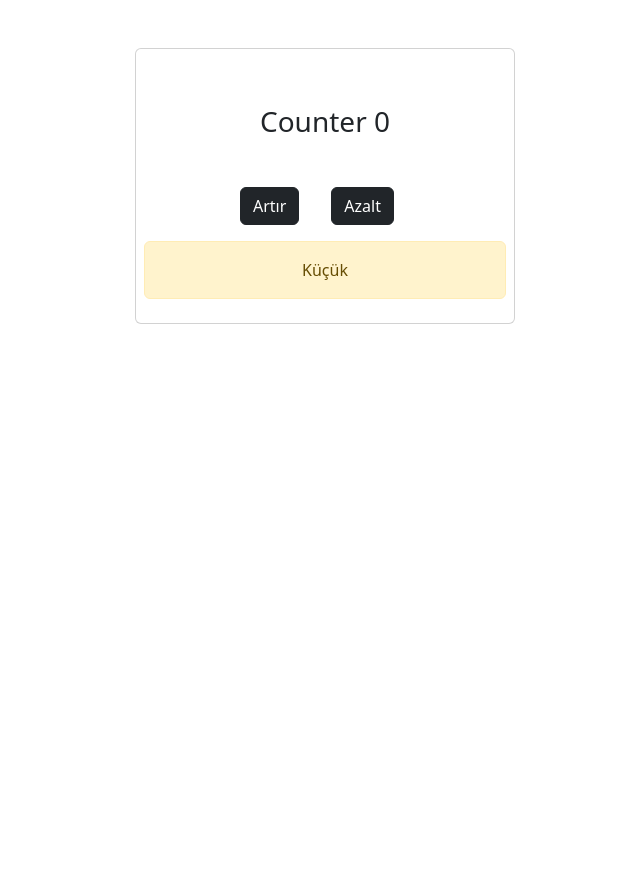
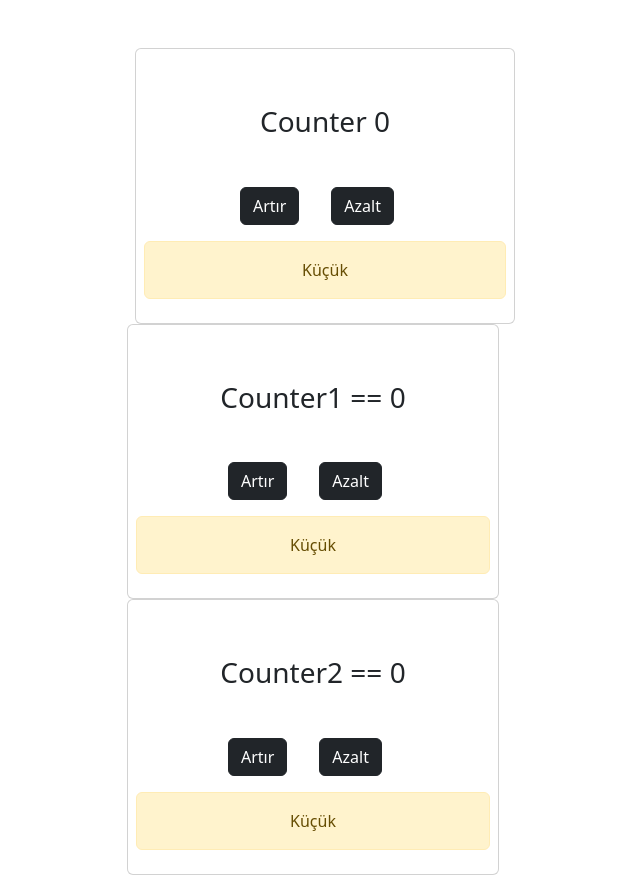
Before and after one commit to bzceval/vuejs-lesson-note, a plain HTML site: page 3-counter-app/index.html in a window 1280 px wide. Shown: the whole page, without its empty margins (315-955 px from the left). Before the commit the page ends 800 px from the top, so only its background shows below. Drawn offline with nearby package versions, Linux system fonts and the light colour scheme.

Commit message:
computed with virtual dom

```diff
--- a/3-counter-app/app.js
+++ b/3-counter-app/app.js
@@ -1,7 +1,9 @@
 const app = Vue.createApp({
    data() {
     return {
-        counter: 0
+        counter: 0,
+        counter1: 0,
+        counter2: 0
     }
    },
    methods: {
@@ -11,5 +13,23 @@ const app = Vue.createApp({
     azalt() {
         this.counter --;
     }
+   },
+   computed: {
+   // virtual domu kullanmak için kullanılır.
+   // bir fonksiyon gibi çalışan değişkenlerdir.
+   // computed içindeki değeri okuyabiliriz, ama set edemeyiz.
+   // reaktif olarak method gibi tanımlanan yapılardır.
+   // ilgili fonksiyon geldiğinde çalıştırır.
+   // geriye bir değer döndürmesi gerektiği için return kullanılır.
+   getCounter1Result() {
+    console.log("counter çalıştı")
+    // this.counter1 ++;
+    return this.counter1 > 5 ? "Büyük" : "Küçük"
+   },
+   getCounter2Result() {
+    console.log("counter çalıştı")
+    // this.counter1 ++;
+    return this.counter2 > 5 ? "Büyük" : "Küçük"
+   }
    }
 }).mount("#app")
--- a/3-counter-app/index.html
+++ b/3-counter-app/index.html
@@ -32,6 +32,32 @@
           <!-- NOT: VIRTUAL DOM -->
           <!-- Vue instanceler içindeki (data içindeki) dataları kontrol eder ==> "Değişiklik var mı? Yok mu?" (WATCH) -->
           <!-- Eğer varsa DOM'u update eder (RENDER) edilir. -->
+          <!-- Virtual dom olmazsa tüm mount id'si yani appnin tamamı render olduğundan içerisindeki tüm fonksiyonlar istemeden sürekli olarak çalışır. -->
+          <!-- Bu durum reactivity olarak düzenlersek olur -->
+          <!-- reactivitysi "computed" anahtar kelimesi ile çalışır. data methods gibi gerekli key -->
+          <div class="row">
+          <div class="col-4 card offset-4 p-2">
+            <h3 class="text-center mt-5 mb-5">Counter1 == {{counter1}}</h3>
+            <div class="d-flex justify-content-center">
+              <button @click="counter1++" class="btn me-3 btn-dark">Artır</button>
+              <button @click="counter1--" class="btn mx-3 btn-dark">Azalt</button>
+            </div>
+            <div class="alert alert-warning text-center mt-3">
+              <!-- getCounter1Reseult() fn böyle invoke edilmez çünkü artık kendi kendine tetiklenecek bir fn -->
+                {{ getCounter1Result }}
+            </div>
+          </div>
+          <div class="col-4 card offset-4 p-2">
+            <h3 class="text-center mt-5 mb-5">Counter2 == {{counter2}}</h3>
+            <div class="d-flex justify-content-center">
+              <button @click="counter2++" class="btn me-3 btn-dark">Artır</button>
+              <button @click="counter2--" class="btn mx-3 btn-dark">Azalt</button>
+            </div>
+            <div class="alert alert-warning text-center mt-3">
+                {{ getCounter2Result  }}
+            </div>
+          </div>
+        </div>
         </div>
       </div>
     </div>
```
